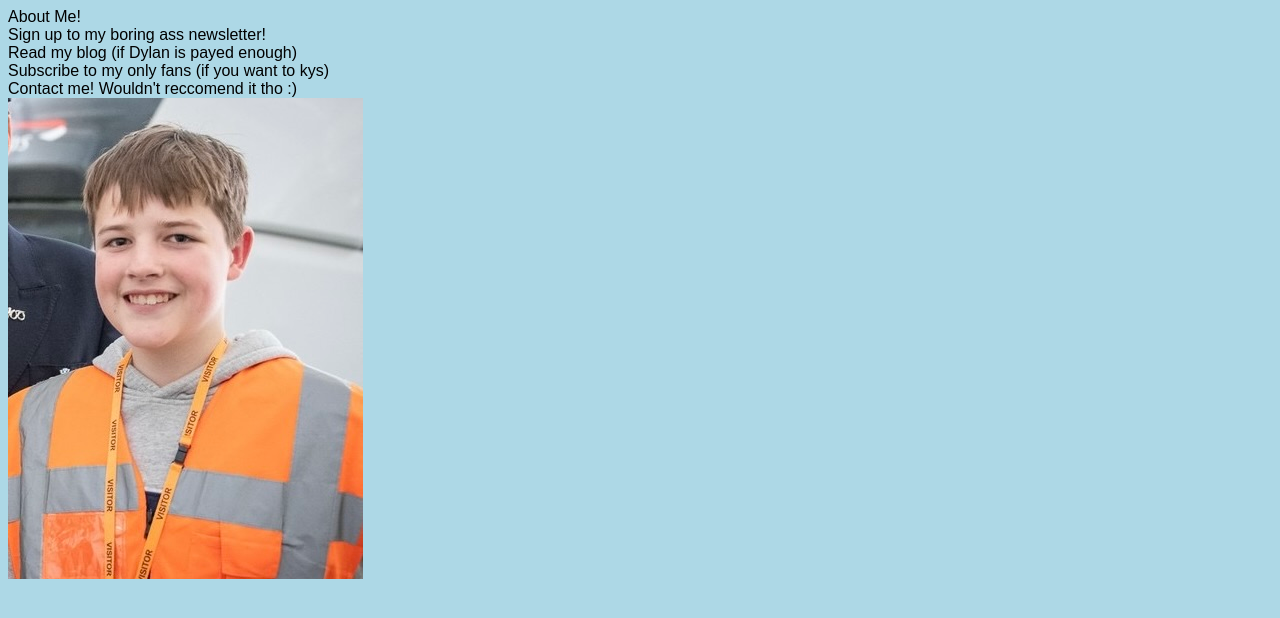
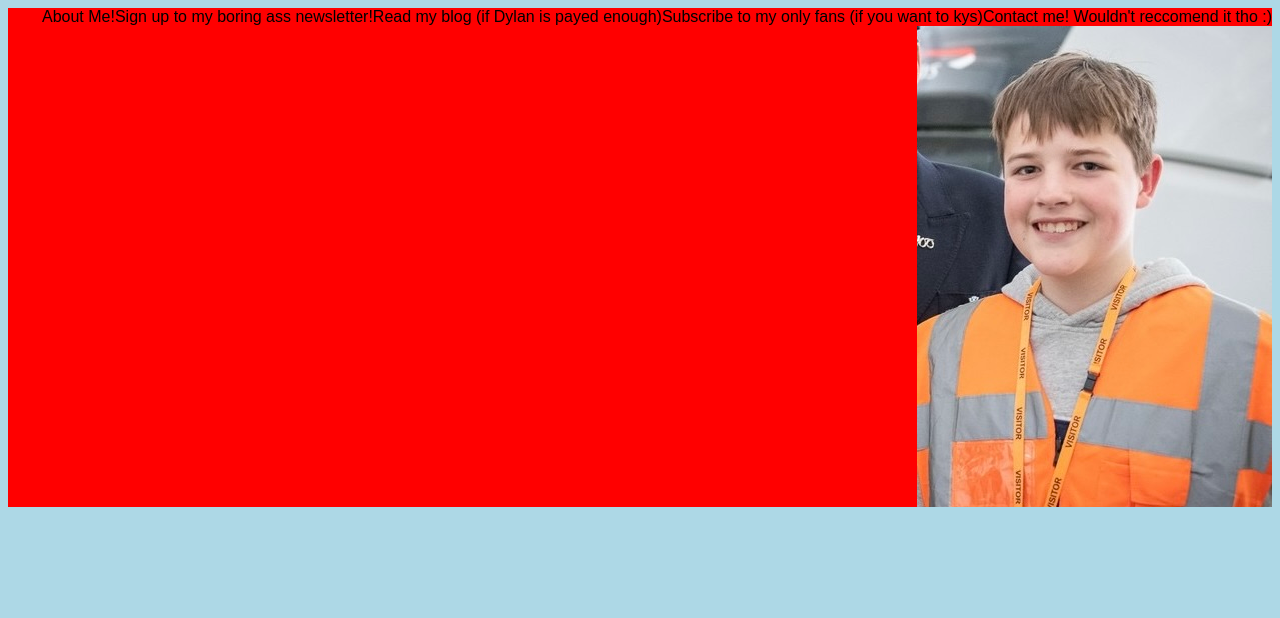
Before and after one commit to DylanBaldock/Sammy-YV, a plain HTML site: page index.html in a window 1280 px wide. Drawn offline with Linux system fonts and the light colour scheme.

Commit message:
Updated nav to test

```diff
--- a/styles.css
+++ b/styles.css
@@ -2,3 +2,10 @@
   background-color: lightblue;
   font-family: sans-serif;
 }
+
+.nav {
+  display: flex;
+  flex-wrap: wrap;
+  justify-content: flex-end;
+  background-color: red;
+}
```
